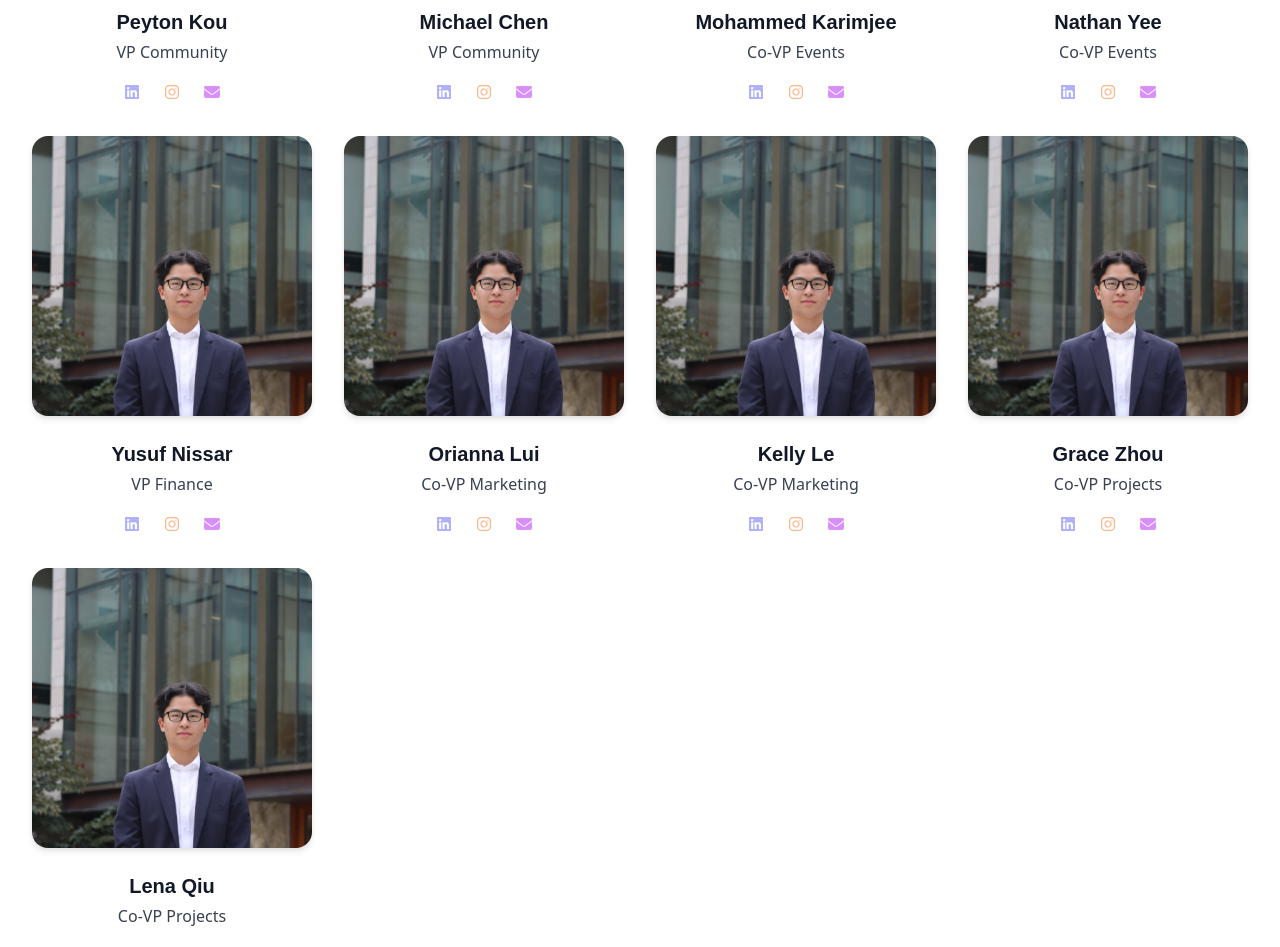
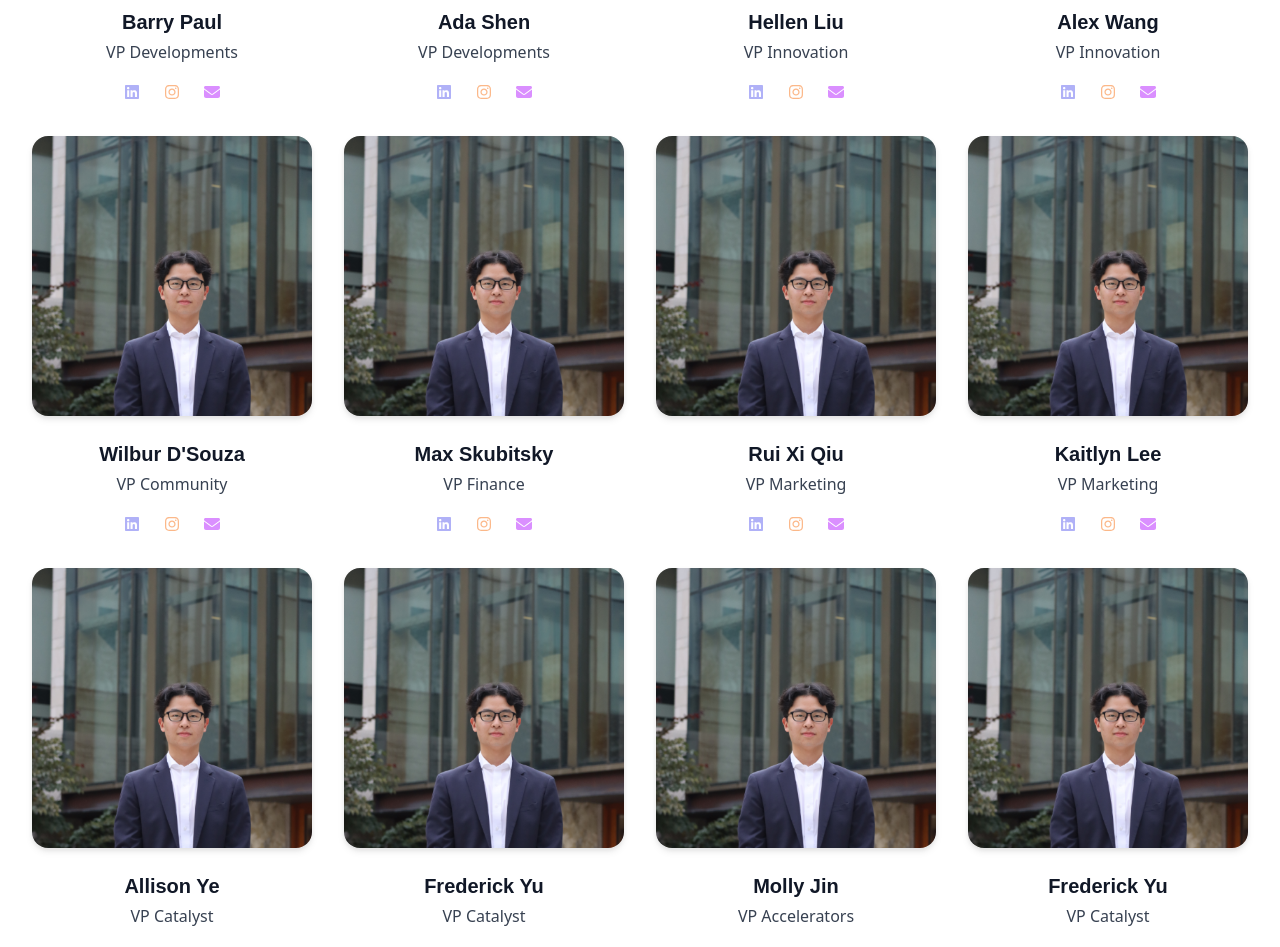
Before and after one commit to ynissar/westernentrepreneurship, a React (Create React App) app: page /team in a window 1280 px wide. Shown: the part 1260-2207 px from the top of the page. Built offline with nearby package versions, Linux system fonts and the light colour scheme.

Commit message:
Team Data/Links Update

```diff
--- a/src/pages/Team/teamData.js
+++ b/src/pages/Team/teamData.js
@@ -20,6 +20,34 @@ const executives = [
   {
     name: "Avan Chan",
     position: "President",
+    linkedin: "https://ca.linkedin.com/in/avan-chan-00bb4224a",
+    instagram: "https://www.instagram.com/avancognito/",
+    email: "achan735@uwo.ca",
+    image: Tristan,
+    calendly: "",
+  },
+  {
+    name: "Tristan Mandy",
+    position: "President",
+    linkedin: "https://www.linkedin.com/in/tristan-mandy/",
+    instagram: "https://www.instagram.com/torrtan/",
+    email: "imandy@uwo.ca",
+    image: Tristan,
+    calendly: "",
+  },
+  {
+    name: "Braden Ream",
+    position: "Senior Advisor",
+    facebook: "https://www.facebook.com/abhi.ravipati.50",
+    linkedin: "https://www.linkedin.com/in/abhiravipati/",
+    instagram: "https://www.instagram.com/_abhi_ravipati/",
+    email: "aravipa@uwo.ca",
+    image: Tristan,
+    calendly: "",
+  },
+  {
+    name: "Salina Guo",
+    position: "Advisor",
     linkedin: "https://www.linkedin.com/in/salina-guo-28409a1b1/",
     facebook: "https://www.facebook.com/salina.guo.7",
     instagram: "https://www.instagram.com/salinaguo/",
@@ -28,124 +56,112 @@ const executives = [
     calendly: "",
   },
   {
-    name: "Tristan Mandy",
-    position: "President",
-    linkedin: "https://www.linkedin.com/in/stephan-balakumaran/",
-    facebook: "https://www.facebook.com/profile.php?id=100010665544958",
-    instagram: "https://www.instagram.com/stephanbalak/",
-    email: "sbalakumaran.hba2025@ivey.ca",
+    name: "Barry Paul",
+    position: "VP Developments",
+    linkedin: "https://www.linkedin.com/in/barryxpaul/",
+    instagram: "https://www.instagram.com/barryxpaul/",
+    email: "bpaul33@uwo.ca",
     image: Tristan,
     calendly: "",
   },
   {
-    name: "Abhi Ravipati",
-    position: "VP Accelerator",
-    facebook: "https://www.facebook.com/abhi.ravipati.50",
-    linkedin: "https://www.linkedin.com/in/abhiravipati/",
-    instagram: "https://www.instagram.com/_abhi_ravipati/",
-    email: "aravipa@uwo.ca",
+    name: "Ada Shen",
+    position: "VP Developments",
+    linkedin: "https://www.linkedin.com/in/ada-shen-131718207/",
+    instagram: "https://www.instagram.com/adas518/",
+    email: "ashen62@uwo.ca",
     image: Tristan,
-    calendly: "about:blank",
+
   },
   {
-    name: "Daniel Wang",
-    position: "VP Accelerator",
-    linkedin: "https://www.linkedin.com/in/daniel04wang/",
-    instagram: "https://www.instagram.com/danieltnwang/",
-    facebook:"https://www.facebook.com/profile.php?id=100044758291934",
-    email: "dwang682@uwo.ca",
+    name: "Hellen Liu",
+    position: "VP Innovation",
+    linkedin: "https://www.linkedin.com/in/hellen-liu/",
+    instagram: "https://www.instagram.com/hellenliu_/",
+    email: "hliu986@uwo.ca",
     image: Tristan,
     calendly: "",
   },
   {
-    name: "Peyton Kou",
-    position: "VP Community",
-    linkedin: "https://www.linkedin.com/in/peyton-kou/",
-    instagram: "https://www.instagram.com/paypeykay/",
-    facebook: "https://www.facebook.com/peyton.kay.547",
-    email: "pkou2@uwo.ca",
+    name: "Alex Wang",
+    position: "VP Innovation",
+    linkedin: "https://www.linkedin.com/in/alexwang87/",
+    instagram: "https://www.instagram.com/@alex_da_coolkidwowowowang/",
+    email: "awang549@uwo.ca",
     image: Tristan,
-
+    calendly: "",
   },
   {
-    name: "Michael Chen",
+    name: "Wilbur D'Souza",
     position: "VP Community",
-    linkedin: "https://www.linkedin.com/in/michael-chen-015984216/",
-    instagram: "https://www.instagram.com/michael.chenn04/",
-    facebook: "hhttps://www.facebook.com/michaelchen0604",
-    email: "mchen745@uwo.ca",
+    linkedin: "https://www.linkedin.com/in/wilbur-d-souza-541a1a1b3/",
+    instagram: "https://www.instagram.com/wilbur.dsouza_/",
+    email: "wdsouza3@uwo.ca",
     image: Tristan,
-    calendly: "https://calendly.com/sunny-su/w5community",
+    calendly: "",
   },
   {
-    name: "Mohammed Karimjee",
-    position: "Co-VP Events",
-    linkedin: "https://www.linkedin.com/in/mohammed-karimjee",
-    instagram: "https://www.instagram.com/mohammedkarimjee/",
-    facebook: "https://www.facebook.com/mohammed.karimjee.10",
-    email: "Mkarimje@uwo.ca",
+    name: "Max Skubitsky",
+    position: "VP Finance",
+    linkedin: "https://www.linkedin.com/in/maxim-skubitsky-40b6782a7/",
+    instagram: "https://www.instagram.com/sxam03/",
+    email: "mskubits@uwo.ca",
     image: Tristan,
-    calendly: "https://calendly.com/mkarimje/30min",
+    calendly: "",
   },
   {
-    name: "Nathan Yee",
-    position: "Co-VP Events",
-    linkedin: "www.linkedin.com/in/nathancyee",
-    instagram: "https://www.instagram.com/nathan.cyee/",
-    facebook: "https://www.facebook.com/nate.yee.1",
-    email: "nyee7@uwo.ca",
+    name: "Rui Xi Qiu",
+    position: "VP Marketing",
+    linkedin: "https://www.linkedin.com/in/ruixi-qiu",
+    instagram: "https://www.instagram.com/ruixiq/",
+    email: "rqiu27@uwo.ca",
     image: Tristan,
-    calendly: "https://calendly.com/nyee7",
+    calendly: "",
   },
   {
-    name: "Yusuf Nissar",
-    position: "VP Finance",
-    linkedin: "https://www.linkedin.com/in/yusufnissar/",
-    instagram: "https://www.instagram.com/yusufnissar_/",
-    facebook: "https://www.facebook.com/yusuf.nissar.96/",
-    email: "yusufnissar8@gmail.com",
+    name: "Kaitlyn Lee",
+    position: "VP Marketing",
+    linkedin: "http://www.linkedin.com/in/kaitlyn-lee-733924261",
+    instagram: "https://www.instagram.com/kaitlynmakayla_/",
+    email: "klee936@uwo.ca",
     image: Tristan,
-    calendly: "https://calendly.com/yusufnissar/coffee-chats",
+    calendly: "",
   },
   {
-    name: "Orianna Lui",
-    position: "Co-VP Marketing",
-    linkedin: "https://www.linkedin.com/in/oriannaqlui/",
-    instagram: "https://www.instagram.com/orianna.lui/",
-    facebook: "https://www.facebook.com/oriannaqlui",
-    email: "olui4@uwo.ca",
+    name: "Allison Ye",
+    position: "VP Catalyst",
+    linkedin: "https://www.linkedin.com/in/-allison-ye/",
+    instagram: "https://www.instagram.com/a.llisonye/",
+    email: "aye28@uwo.ca",
     image: Tristan,
-    calendly: "https://calendly.com/oriannalui/coffee-chat",
+    calendly: "",
   },
   {
-    name: "Kelly Le",
-    position: "Co-VP Marketing",
-    linkedin: "https://www.linkedin.com/in/kelly-le-048120218",
-    instagram: "https://www.instagram.com/kamanabilauta/",
-    facebook: "https://www.facebook.com/KamanaBilauta",
-    email: "kle65@uwo.ca",
+    name: "Frederick Yu",
+    position: "VP Catalyst",
+    linkedin: "https://www.linkedin.com/in/frederick-yu-968b31204/",
+    instagram: "https://www.instagram.com/frederickyu_/",
+    email: "fyu92@uwo.ca",
     image: Tristan,
-    calendly: "https://calendly.com/kle65/w5",
+    calendly: "",
   },
   {
-    name: "Grace Zhou",
-    position: "Co-VP Projects",
-    linkedin: "https://www.linkedin.com/in/grace-zhou-6364b717b/",
-    instagram: "https://www.instagram.com/graz2003/",
-    facebook: "https://www.facebook.com/messages/t/3995716953861476",
-    email: "gzhou53@uwo.ca",
+    name: "Molly Jin",
+    position: "VP Accelerators",
+    linkedin: "https://www.linkedin.com/in/molly-jin/",
+    instagram: "https://www.instagram.com/m._.llyyy/",
+    email: "mjin95@uwo.ca",
     image: Tristan,
-    calendly: "https://calendly.com/zhougrace2003/w5",
+    calendly: "",
   },
   {
-    name: "Lena Qiu",
-    position: "Co-VP Projects",
-    linkedin: "https://www.linkedin.com/in/lena-tang-qiu-7b1b861b5",
-    instagram: "https://www.instagram.com/lenaqtang/",
-    facebook: "https://www.facebook.com/lena.qiutang",
-    email: "ltang247@uwo.ca",
+    name: "Frederick Yu",
+    position: "VP Catalyst",
+    linkedin: "https://www.linkedin.com/in/collinsbwle/",
+    instagram: "https://www.instagram.com/collin.sbwl/",
+    email: "csobowal@uwo.ca",
     image: Tristan,
-    calendly: "https://calendly.com/lena-q-tang/coffee-chats",
+    calendly: "",
   },
 ];
 
```
